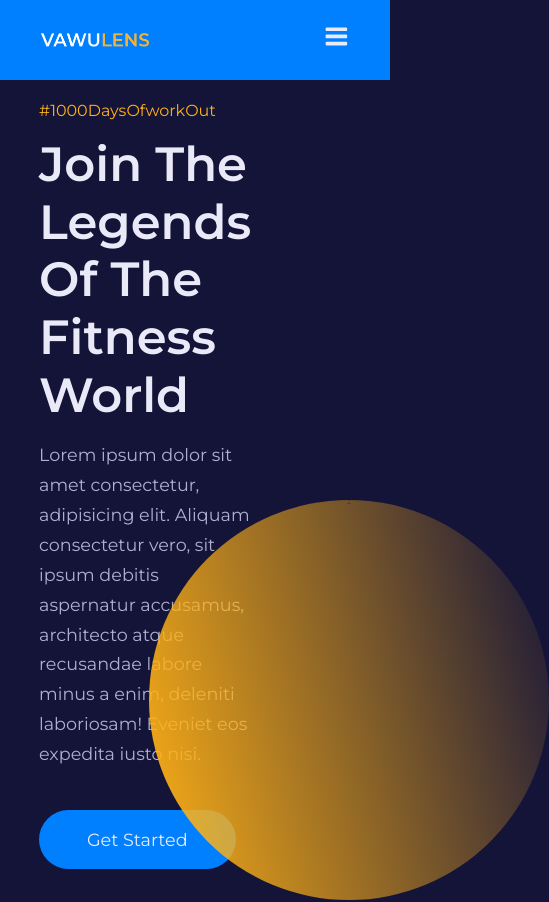
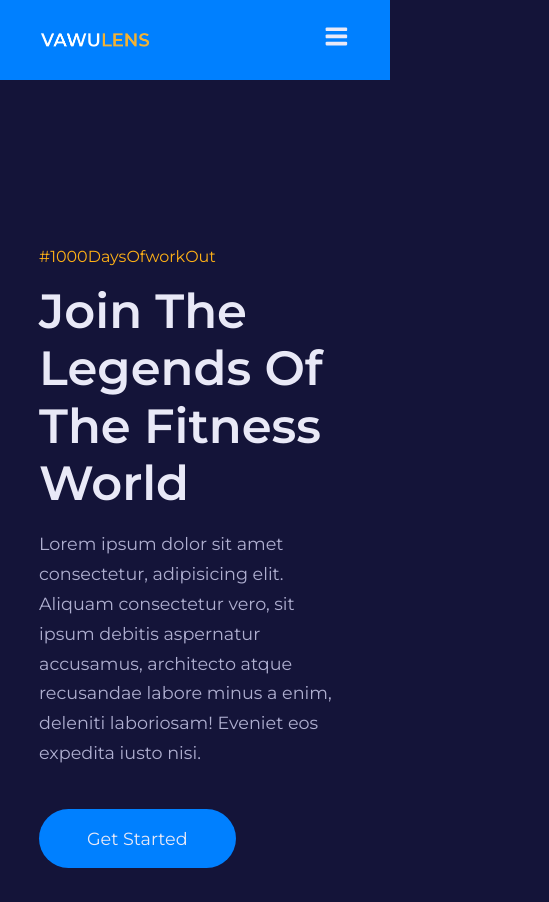
Before and after one commit to Shubham-Kumar-Mca/Nobelium-First-GYM-Project, a React (Vite) app in the folder nobelium-gym-project/: page / in a window 390 px wide. Shown: the top 902 px of the page, 549 px wide, since content can reach past the window. Built offline with nearby package versions, Linux system fonts and the light colour scheme.

Commit message:
Header Section

```diff
--- a/nobelium-gym-project/src/components/header/mainHeader.css
+++ b/nobelium-gym-project/src/components/header/mainHeader.css
@@ -1,8 +1,9 @@
 .main__header{
     width: 100vw;
-    height: 100vh;
+    height: calc(100vh - 3rem);
     display: flex;
     place-items: center;
+    margin-top: 3rem;
 }
 .main__header-container{
     height: 100%;
@@ -50,3 +51,35 @@
 .main__header-right:hover .main__header-circle{
     filter: blur(15px);
 }
+
+
+/*MEDIA QUERIES (medium screens)*/
+@media screen and (max-width : 1024px){
+    .main__header{
+        height: fit-content;
+        padding: 12rem 0;
+    }
+    .main__header-container{
+        gap: 0;
+    }
+    .main__header-circle{
+        width: 16rem;
+        height: 16rem;
+    }
+}
+
+
+/*MEDIA QUERIES (small screens)*/
+@media screen and (max-width : 600px){
+    .main__header{
+        margin-top: 0;
+        padding: 12rem 0 0;
+        height: 100vh;
+    }
+    .main__header-image, .main__header-circle{
+        display: none;
+    }
+    .main__header-container{
+        grid-template-columns: 1fr;
+    }
+}
```
